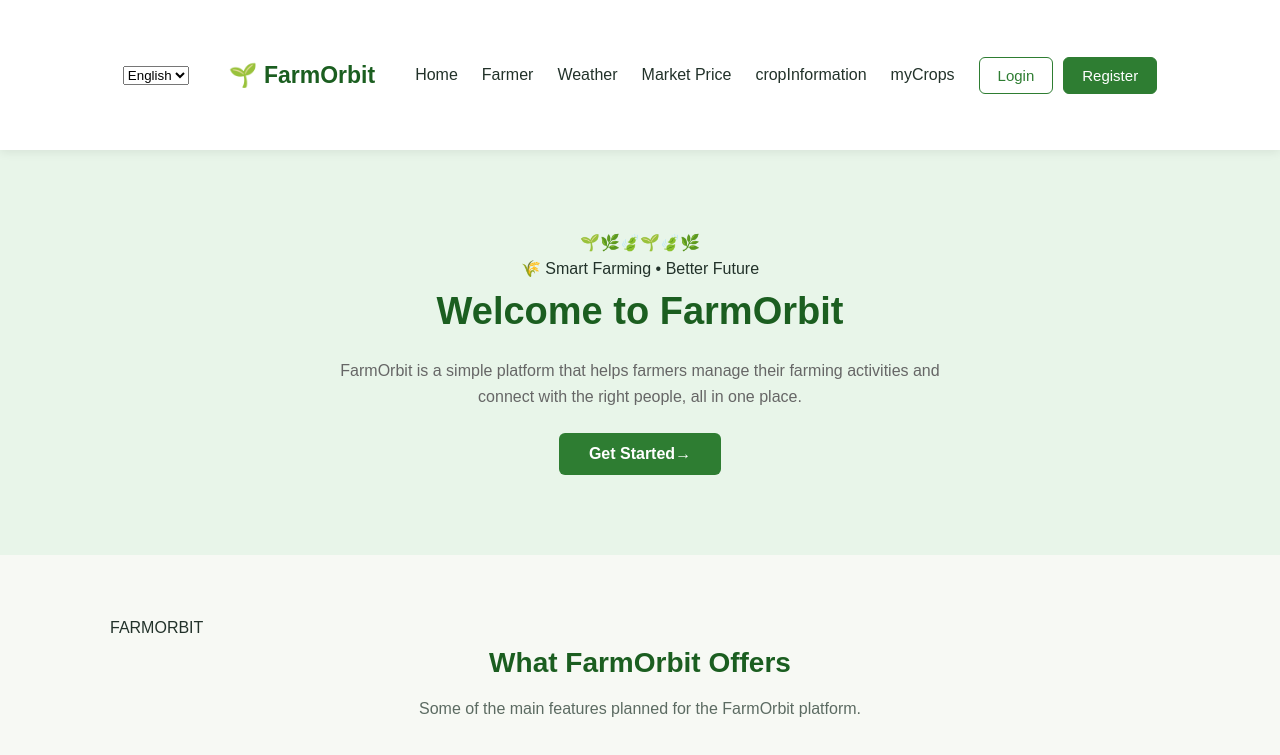
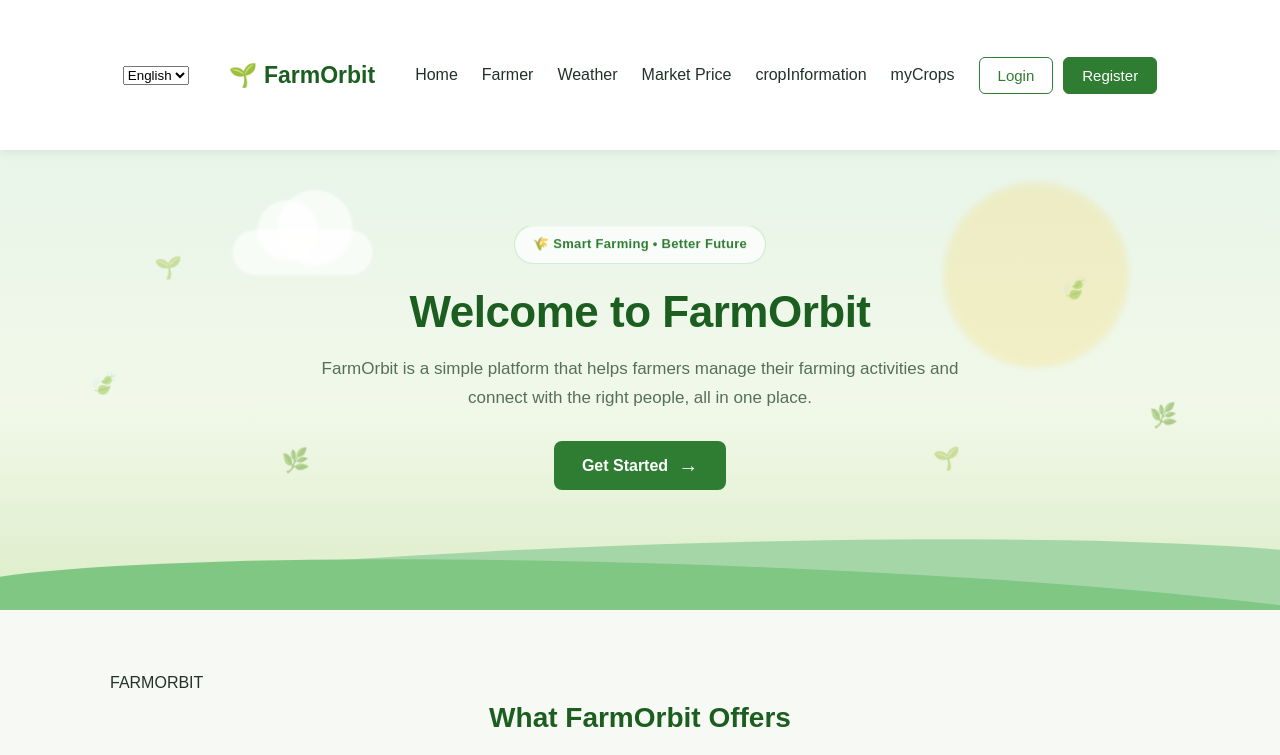
Before and after one commit to kalraananya2007-source/FarmOrbit, a React (Vite) app: page / in a window 1280 px wide. Shown: the top 755 px of the page. Built offline with nearby package versions, Linux system fonts and the light colour scheme.

Commit message:
Add animations to home hero

```diff
--- a/src/pages/Home.css
+++ b/src/pages/Home.css
@@ -1,82 +1,547 @@
-/* Hero Section */
+/* ================================
+   Hero Section
+================================ */
 
 .hero {
-  background-color: #e8f5e9;
+  position: relative;
+  overflow: hidden;
+  min-height: 430px;
+
+  display: flex;
+  align-items: center;
+  justify-content: center;
+
+  background:
+    linear-gradient(
+      180deg,
+      #e8f5e9 0%,
+      #f1f8e9 55%,
+      #dcedc8 100%
+    );
+
   text-align: center;
-  padding: 80px 20px;
-}
+  padding: 80px 20px 120px;
 
-.hero-content {
-  max-width: 650px;
-  margin: 0 auto;
-}
-
-.hero h1 {
-  font-size: 38px;
-  color: #1b5e20;
-  margin-bottom: 16px;
-}
-
-.hero p {
-  font-size: 16px;
-  color: #666666;
-  margin-bottom: 24px;
-}
-
-.hero-btn {
-  font-size: 16px;
-  padding: 12px 30px;
+  isolation: isolate;
 }
 
 
-/* Features Section */
+/* Animated Sun */
+
+.hero-sun {
+  position: absolute;
+
+  width: 180px;
+  height: 180px;
+
+  top: 35px;
+  right: 12%;
+
+  border-radius: 50%;
+
+  background: rgba(255, 193, 7, 0.25);
+
+  filter: blur(3px);
+
+  animation: sunPulse 5s ease-in-out infinite;
+
+  z-index: -2;
+}
+
+@keyframes sunPulse {
+  0%,
+  100% {
+    transform: scale(1);
+    opacity: 0.55;
+  }
+
+  50% {
+    transform: scale(1.12);
+    opacity: 0.8;
+  }
+}
+
+
+/* Animated Clouds */
+
+.hero-cloud {
+  position: absolute;
+
+  width: 140px;
+  height: 45px;
+
+  background: rgba(255, 255, 255, 0.65);
+
+  border-radius: 50px;
+
+  filter: blur(1px);
+
+  z-index: -1;
+}
+
+.hero-cloud::before,
+.hero-cloud::after {
+  content: "";
+
+  position: absolute;
+
+  background: inherit;
+
+  border-radius: 50%;
+}
+
+.hero-cloud::before {
+  width: 60px;
+  height: 60px;
+
+  left: 25px;
+  bottom: 15px;
+}
+
+.hero-cloud::after {
+  width: 75px;
+  height: 75px;
+
+  right: 20px;
+  bottom: 10px;
+}
+
+.hero-cloud-1 {
+  top: 80px;
+  left: -160px;
+
+  animation: cloudMove 25s linear infinite;
+}
+
+.hero-cloud-2 {
+  top: 150px;
+  left: -200px;
+
+  transform: scale(0.7);
+
+  opacity: 0.6;
+
+  animation: cloudMove 32s linear infinite;
+  animation-delay: 8s;
+}
+
+@keyframes cloudMove {
+  from {
+    transform: translateX(0);
+  }
+
+  to {
+    transform: translateX(calc(100vw + 400px));
+  }
+}
+
+
+/* Hero Content */
+
+.hero-content {
+  position: relative;
+
+  max-width: 700px;
+
+  margin: 0 auto;
+
+  z-index: 5;
+
+  animation: heroContentIn 1s cubic-bezier(0.22, 1, 0.36, 1)
+    forwards;
+}
+
+@keyframes heroContentIn {
+  from {
+    opacity: 0;
+    transform: translateY(45px) scale(0.97);
+  }
+
+  to {
+    opacity: 1;
+    transform: translateY(0) scale(1);
+  }
+}
+
+
+/* Hero Badge */
+
+.hero-badge {
+  display: inline-block;
+
+  padding: 8px 18px;
+
+  margin-bottom: 18px;
+
+  border-radius: 30px;
+
+  background: rgba(255, 255, 255, 0.7);
+
+  border: 1px solid rgba(76, 175, 80, 0.25);
+
+  color: #2e7d32;
+
+  font-size: 13px;
+
+  font-weight: 600;
+
+  letter-spacing: 0.3px;
+
+  backdrop-filter: blur(8px);
+
+  animation: badgeFloat 4s ease-in-out infinite;
+}
+
+@keyframes badgeFloat {
+  0%,
+  100% {
+    transform: translateY(0);
+  }
+
+  50% {
+    transform: translateY(-5px);
+  }
+}
+
+
+/* Hero Heading */
+
+.hero h1 {
+  position: relative;
+
+  font-size: 44px;
+
+  line-height: 1.15;
+
+  color: #1b5e20;
+
+  margin-bottom: 18px;
+
+  letter-spacing: -0.5px;
+
+  animation: titleReveal 1s cubic-bezier(0.22, 1, 0.36, 1)
+    0.15s both;
+}
+
+@keyframes titleReveal {
+  from {
+    opacity: 0;
+    transform: translateY(25px);
+    filter: blur(5px);
+  }
+
+  to {
+    opacity: 1;
+    transform: translateY(0);
+    filter: blur(0);
+  }
+}
+
+
+/* Hero Paragraph */
+
+.hero p {
+  font-size: 17px;
+
+  line-height: 1.7;
+
+  color: #55705a;
+
+  margin-bottom: 28px;
+
+  animation: paragraphReveal 1s ease 0.35s both;
+}
+
+@keyframes paragraphReveal {
+  from {
+    opacity: 0;
+    transform: translateY(18px);
+  }
+
+  to {
+    opacity: 1;
+    transform: translateY(0);
+  }
+}
+
+
+/* Hero Button */
+
+.hero-btn {
+  position: relative;
+
+  overflow: hidden;
+
+  display: inline-flex;
+
+  align-items: center;
+
+  justify-content: center;
+
+  gap: 10px;
+
+  font-size: 16px;
+
+  padding: 13px 28px;
+
+  border: none;
+
+  cursor: pointer;
+
+  border-radius: 8px;
+
+  transition:
+    transform 0.3s ease,
+    box-shadow 0.3s ease;
+}
+
+
+/* Button Shine */
+
+.hero-btn::before {
+  content: "";
+
+  position: absolute;
+
+  top: 0;
+  left: -120%;
+
+  width: 70%;
+  height: 100%;
+
+  background: linear-gradient(
+    90deg,
+    transparent,
+    rgba(255, 255, 255, 0.45),
+    transparent
+  );
+
+  transform: skewX(-20deg);
+
+  transition: left 0.6s ease;
+}
+
+.hero-btn:hover::before {
+  left: 140%;
+}
+
+.hero-btn:hover {
+  transform: translateY(-4px);
+
+  box-shadow:
+    0 10px 25px rgba(46, 125, 50, 0.25);
+}
+
+.hero-btn:active {
+  transform: translateY(-1px);
+}
+
+
+/* Button Arrow */
+
+.hero-arrow {
+  display: inline-block;
+
+  font-size: 20px;
+
+  transition: transform 0.3s ease;
+}
+
+.hero-btn:hover .hero-arrow {
+  transform: translateX(5px);
+}
+
+
+/* Floating Leaves */
+
+.hero-particles {
+  position: absolute;
+
+  inset: 0;
+
+  pointer-events: none;
+
+  z-index: 1;
+}
+
+.hero-particles span {
+  position: absolute;
+
+  font-size: 22px;
+
+  opacity: 0.45;
+
+  animation: leafFloat 7s ease-in-out infinite;
+}
+
+.hero-particles span:nth-child(1) {
+  left: 12%;
+  top: 25%;
+
+  animation-delay: 0s;
+}
+
+.hero-particles span:nth-child(2) {
+  left: 22%;
+  top: 65%;
+
+  animation-delay: 2s;
+}
+
+.hero-particles span:nth-child(3) {
+  right: 15%;
+  top: 30%;
+
+  animation-delay: 1s;
+}
+
+.hero-particles span:nth-child(4) {
+  right: 25%;
+  top: 65%;
+
+  animation-delay: 3s;
+}
+
+.hero-particles span:nth-child(5) {
+  left: 7%;
+  top: 50%;
+
+  animation-delay: 4s;
+}
+
+.hero-particles span:nth-child(6) {
+  right: 8%;
+  top: 55%;
+
+  animation-delay: 2.5s;
+}
+
+@keyframes leafFloat {
+  0%,
+  100% {
+    transform: translateY(0) rotate(0deg);
+  }
+
+  25% {
+    transform: translateY(-15px) rotate(8deg);
+  }
+
+  50% {
+    transform: translateY(-5px) rotate(-6deg);
+  }
+
+  75% {
+    transform: translateY(-20px) rotate(5deg);
+  }
+}
+
+
+/* Decorative Farm Fields */
+
+.hero-field {
+  position: absolute;
+
+  bottom: -55px;
+
+  width: 120%;
+  height: 120px;
+
+  border-radius: 50% 50% 0 0;
+
+  z-index: 2;
+}
+
+.hero-field-back {
+  left: -10%;
+
+  background: #a5d6a7;
+
+  transform: rotate(-2deg);
+}
+
+.hero-field-front {
+  left: -5%;
+
+  bottom: -75px;
+
+  background: #81c784;
+
+  transform: rotate(2deg);
+}
+
+
+/* ================================
+   Features Section
+================================ */
 
 .features {
   padding: 60px 20px;
+
   max-width: 1100px;
+
   margin: 0 auto;
 }
 
 .feature-grid {
   display: grid;
+
   grid-template-columns: repeat(4, 1fr);
+
   gap: 24px;
 }
+
 .feature-card {
   background-color: #ffffff;
+
   border: 1px solid #e0e6de;
+
   border-radius: 10px;
+
   padding: 26px 20px;
+
   text-align: center;
 
   /* For React Router Link */
+
   text-decoration: none;
+
   color: inherit;
+
   cursor: pointer;
 
   /* Smooth hover effect */
-  transition: transform 0.2s ease, box-shadow 0.2s ease, border-color 0.2s ease;
+
+  transition:
+    transform 0.2s ease,
+    box-shadow 0.2s ease,
+    border-color 0.2s ease;
 }
 
 .feature-card:hover {
   border-color: #81c784;
+
   transform: translateY(-5px);
+
   box-shadow: 0 6px 18px rgba(0, 0, 0, 0.08);
 }
 
 .feature-icon {
   font-size: 34px;
+
   margin-bottom: 12px;
 }
 
 .feature-card h3 {
   color: #1b5e20;
+
   margin-bottom: 8px;
+
   font-size: 18px;
 }
 
 .feature-card p {
   font-size: 14px;
+
   color: #666666;
 }
 
@@ -85,54 +550,73 @@
 
 .feature-image {
   width: 100%;
+
   height: 180px;
+
   margin-bottom: 20px;
+
   text-align: center;
 }
 
 .feature-image img {
   width: 100%;
+
   height: 180px;
+
   object-fit: contain;
 }
 
 
-/* About Section */
+/* ================================
+   About Section
+================================ */
 
 .about {
   background-color: #ffffff;
+
   padding: 60px 20px;
+
   text-align: center;
 }
 
 .about-text {
   max-width: 700px;
+
   margin: 0 auto;
+
   color: #666666;
 }
 
 
-/* CTA Section */
+/* ================================
+   CTA Section
+================================ */
 
 .cta {
   background-color: #4caf50;
+
   color: #ffffff;
+
   text-align: center;
+
   padding: 60px 20px;
 }
 
 .cta h2 {
   font-size: 26px;
+
   margin-bottom: 10px;
 }
 
 .cta p {
   margin-bottom: 20px;
+
   color: #e8f5e9;
 }
 
 .cta .btn-primary {
   background-color: #ffffff;
+
   color: #1b5e20;
 }
 
@@ -141,7 +625,9 @@
 }
 
 
-/* Responsive */
+/* ================================
+   Responsive
+================================ */
 
 @media (max-width: 900px) {
   .feature-grid {
@@ -149,12 +635,42 @@
   }
 }
 
-@media (max-width: 500px) {
+@media (max-width: 600px) {
+  .hero {
+    min-height: 420px;
+
+    padding: 70px 20px 110px;
+  }
+
+  .hero h1 {
+    font-size: 32px;
+  }
+
+  .hero p {
+    font-size: 15px;
+  }
+
+  .hero-sun {
+    right: -40px;
+
+    top: 30px;
+
+    width: 130px;
+
+    height: 130px;
+  }
+
+  .hero-particles span {
+    font-size: 18px;
+  }
+
+  .hero-badge {
+    font-size: 11px;
+
+    padding: 7px 13px;
+  }
+
   .feature-grid {
     grid-template-columns: 1fr;
   }
-
-  .hero h1 {
-    font-size: 28px;
-  }
 }
```
